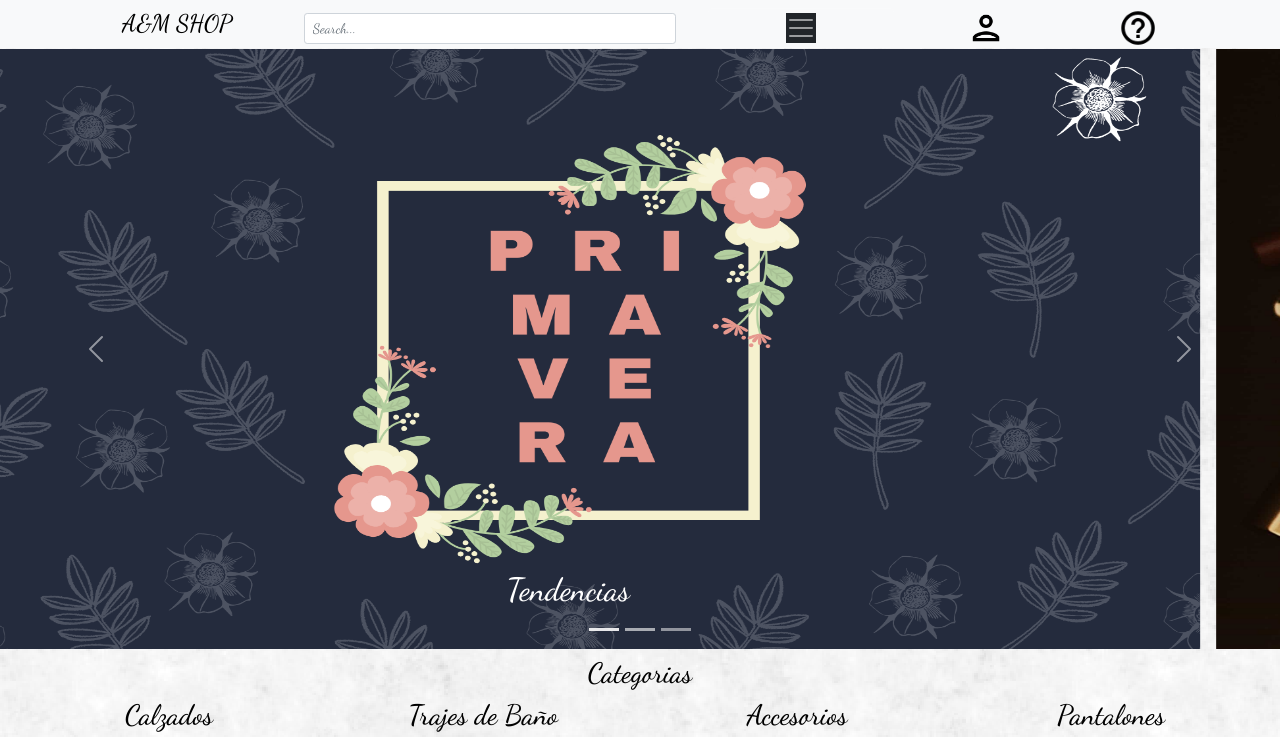
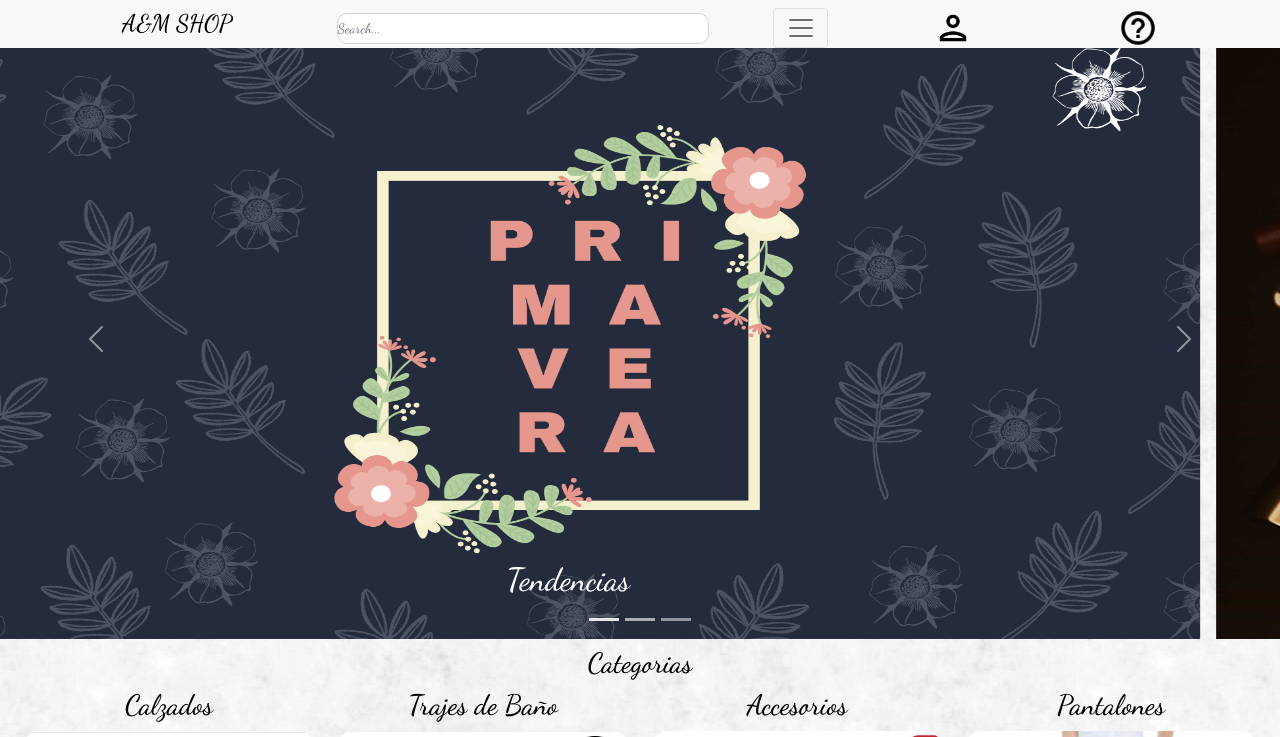
Before and after one commit to ChristianJ90/Proyecto-Coder-House, a website: page index.html in a window 1280 px wide. Shown: the top 737 px of the page. Drawn offline with nearby package versions, Linux system fonts and the light colour scheme.

Commit message:
modificacion header

```diff
--- a/css/style.css
+++ b/css/style.css
@@ -37,7 +37,7 @@ variable
 header {
   font-family: 'Dancing Script', cursive;
   width: 100vw;
-  height: 50px;
+  height: 40px;
   margin: 0;
   padding: 0; }
 
@@ -49,11 +49,27 @@ h1 {
   color: black;
   font-size: x-large; }
 
+.search1 {
+  margin: 0;
+  padding: 0;
+  border-radius: 10px; }
+
+.search {
+  font-size: 0.5rem;
+  border-radius: 10px;
+  margin-bottom: 10px;
+  margin: 0;
+  padding: 0; }
+
 .aside {
   width: 40px;
   height: 40px; }
 
 /*Menu*/
+.menu {
+  width: 55px;
+  height: 40px; }
+
 .menuBar {
   width: 30px;
   height: 30px; }
@@ -64,7 +80,6 @@ nav ul {
   text-align: center; }
 
 nav > ul {
-  background-color: transparent;
   display: flex;
   flex-direction: row;
   justify-content: center;
@@ -426,6 +441,9 @@ article {
 
 .condiciones {
   font-size: x-large; }
+
+p {
+  font-family: 'Times New Roman', Times, serif; }
 
 /*Fin de Contenido Pagina*/
 /*Media Queries*/
--- a/index.html
+++ b/index.html
@@ -14,13 +14,13 @@
 </head><!--Final cabeza de pagina-->
 <body><!--Inicio cuerpo de pagina-->
   <header class="bg-light">
-    <nav class="navbar navbar-expand-lg|md|sm navbar-dark fixed-top bg-light">
-      <div class="container btn-dark bg-light">
+    <nav class="navbar navbar-expand-lg|md|sm navbar-light fixed-top bg-light ">
+      <div class="container btn-light bg-light">
         <a class="logo" href="./index.html"><H1>A&M SHOP</H1></a>
-        <form class="search col-0 col-lg-4 col-md-3 mx-0"><input id="search" type="search" class="search1 form-control form-control-sm justify-content-center" placeholder="Search..." aria-label="Search">
+        <form class="search col-0 col-lg-4 col-md-3 mx-0 bg-light"><input id="search" type="search" class="search1 form-control form-control-sm justify-content-center" placeholder="Search..." aria-label="Search">
         </form>
-        <button class="menu navbar-toggler col-1 col-md-2 col-lg-2 mx-0 btn-light" type="button" data-bs-toggle="collapse" data-bs-target="#collapsibleNavbar">
-          <span class="menuBar navbar-toggler-icon col-2 flex-row btn-dark"></span>
+        <button class="menu navbar-toggler col-1 col-md-2 col-lg-2 mx-0" type="button" data-bs-toggle="collapse" data-bs-target="#collapsibleNavbar">
+          <span class="menuBar navbar-toggler-icon col-2 flex-row"></span>
         </button>
         <div class="collapse navbar-collapse flex-column col-1" id="collapsibleNavbar">
           <ul class="navbar-nav bg-light">
```
